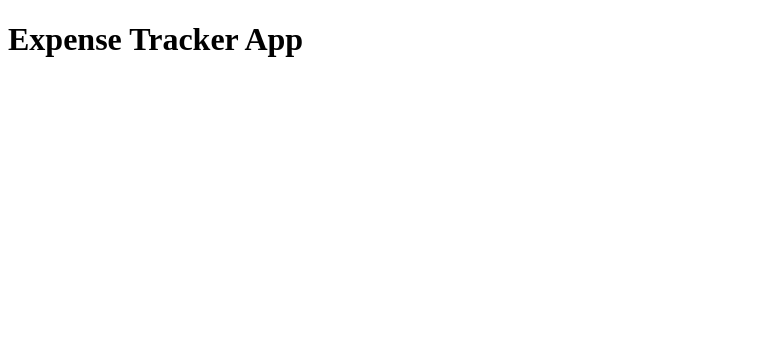
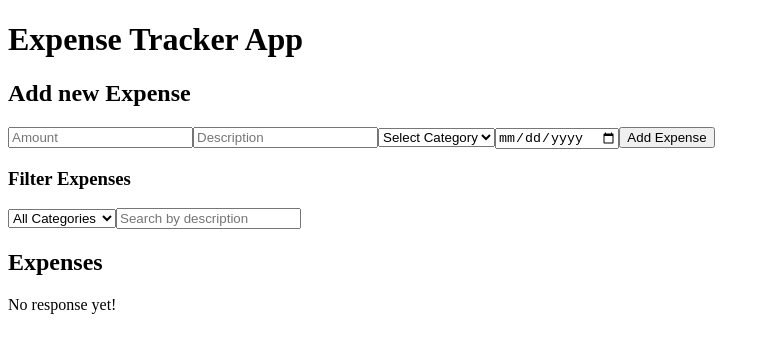
Before and after one commit to BijonDurjoy/Personal-expense-Tracker, a React (Vite) app in the folder expense-tracker/: page / in a window 1280 px wide. Shown: the top 352 px of the page, without its empty margins (0-770 px from the left). Built offline with nearby package versions, Linux system fonts and the light colour scheme.

Commit message:
Create component based layout

```diff
--- a/expense-tracker/src/App.jsx
+++ b/expense-tracker/src/App.jsx
@@ -1,7 +1,17 @@
+import ExpenseForm from "./components/ExpenseFrom.jsx";
+import ExpenseList from "./components/ExpenseList.jsx";
+import Filter from "./components/Filter.jsx";
+
 function App() {
   return (
-    <div>
+    <div className="app-container">
       <h1>Expense Tracker App</h1>
+
+      <ExpenseForm />
+
+      <Filter />
+
+      <ExpenseList />
     </div>
   );
 }
--- a/expense-tracker/src/components/ExpenseFrom.jsx
+++ b/expense-tracker/src/components/ExpenseFrom.jsx
@@ -0,0 +1,27 @@
+import React from "react";
+
+const ExpenseFrom = () => {
+  return (
+    <div>
+      <h2>Add new Expense</h2>
+      <form action="">
+        <input type="number" placeholder="Amount" required />
+        <input type="text" placeholder="Description" required />
+
+        <select>
+          <option value="">Select Category</option>
+          <option value="food">Food</option>
+          <option value="transportation">Transportation</option>
+          <option value="entertainment">Entertainment</option>
+          <option value="shopping">Shopping</option>
+          <option value="bills">Bills</option>
+          <option value="others">Others</option>
+        </select>
+        <input type="date" />
+        <button type="submit">Add Expense</button>
+      </form>
+    </div>
+  );
+};
+
+export default ExpenseFrom;
--- a/expense-tracker/src/components/ExpenseList.jsx
+++ b/expense-tracker/src/components/ExpenseList.jsx
@@ -0,0 +1,15 @@
+import React from "react";
+
+const ExpenseList = () => {
+  return (
+    <div>
+      <h2>Expenses</h2>
+      <p>No response yet!</p>
+
+      {/* Later we will map expenses here */}
+      {/* <ExpenseItem /> */}
+    </div>
+  );
+};
+
+export default ExpenseList;
--- a/expense-tracker/src/components/Filter.jsx
+++ b/expense-tracker/src/components/Filter.jsx
@@ -0,0 +1,23 @@
+import React from "react";
+
+const Filter = () => {
+  return (
+    <div>
+      <h3>Filter Expenses</h3>
+
+      <select>
+        <option value="">All Categories</option>
+        <option value="food">Food</option>
+        <option value="transportation">Transportation</option>
+        <option value="entertainment">Entertainment</option>
+        <option value="shopping">Shopping</option>
+        <option value="bills">Bills</option>
+        <option value="others">Others</option>
+      </select>
+
+      <input type="text" placeholder="Search by description" />
+    </div>
+  );
+};
+
+export default Filter;
```
Also changed, not shown: expense-tracker/src/components/ExpenseItem.jsx (+15 -0 lines), 1 other file (tests, documents, lock files or other folders).
